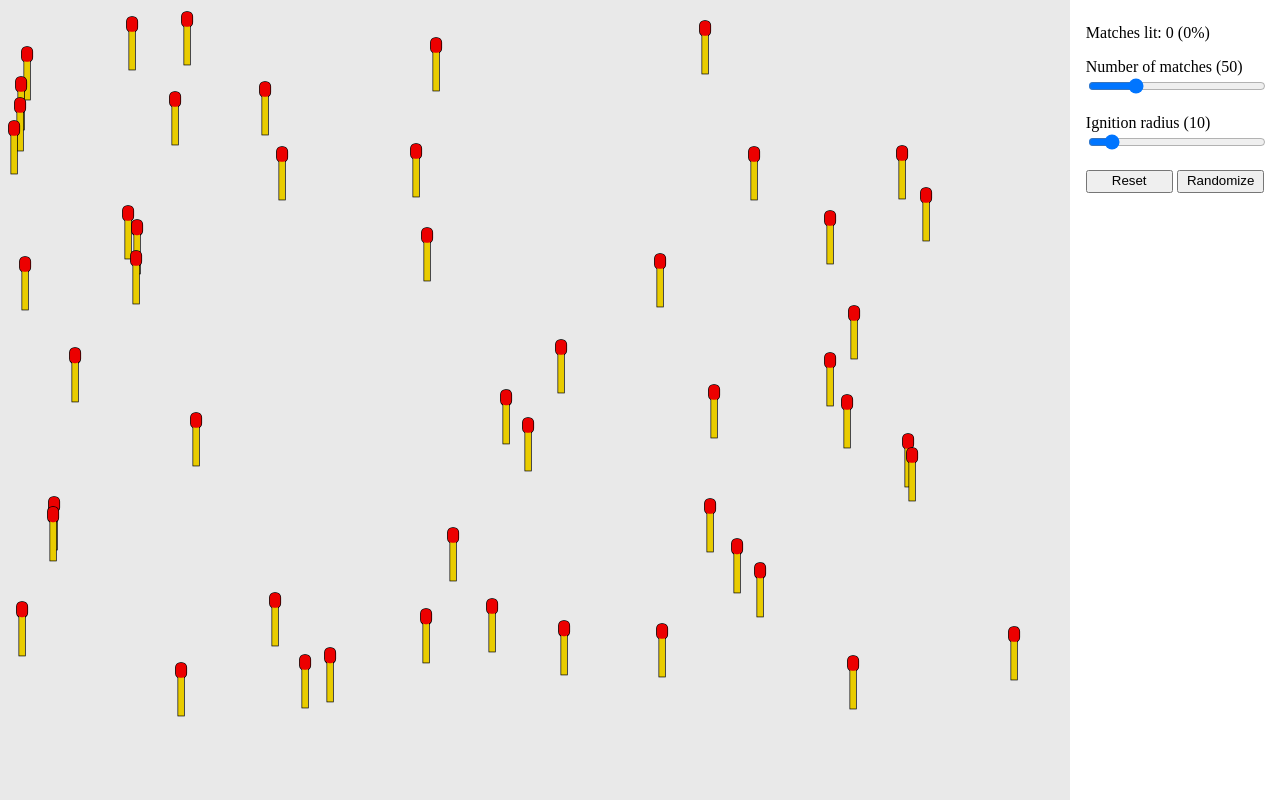
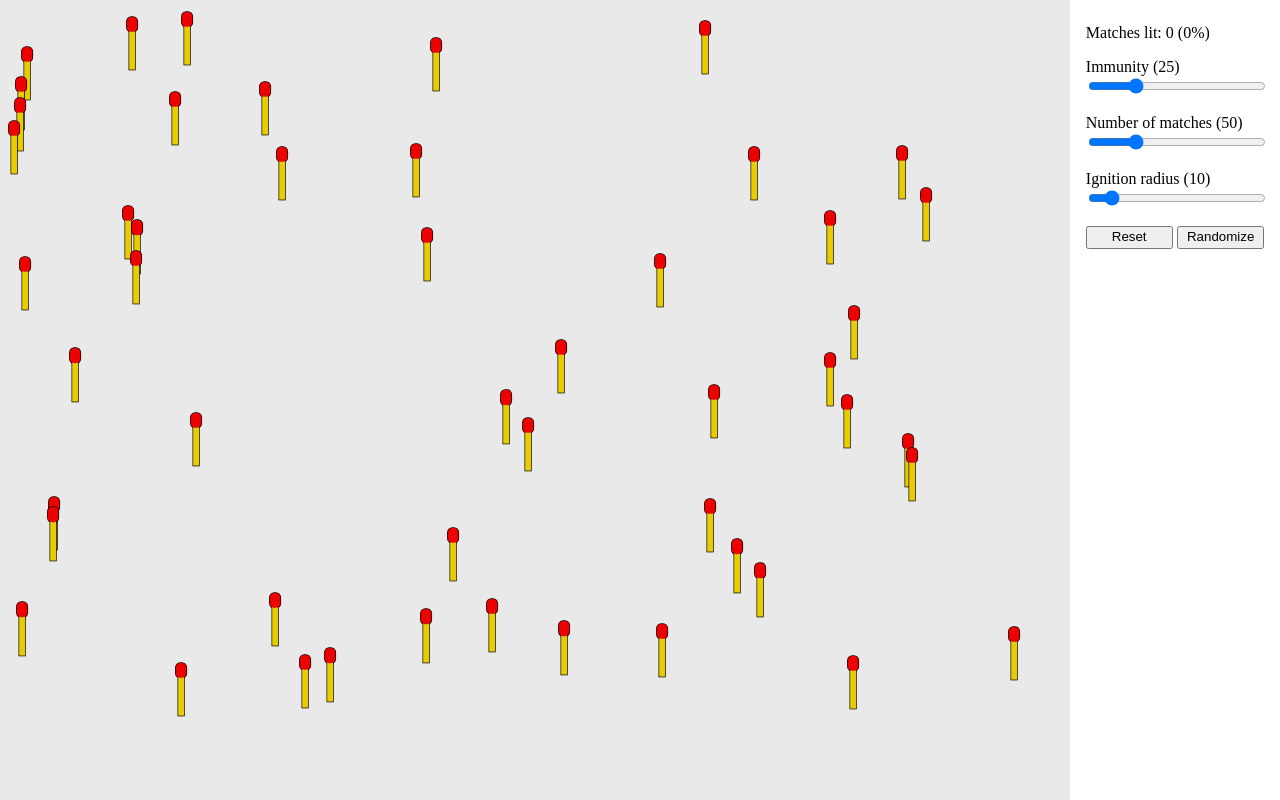
Before and after one commit to parogers/herd-immunity-demo, an Angular app: page / in a window 1280 px wide. Built offline with nearby package versions, Linux system fonts and the light colour scheme.

Commit message:
Add control for "immune" matches

```diff
--- a/src/app/app.component.html
+++ b/src/app/app.component.html
@@ -6,6 +6,11 @@
     <div class="controls">
         <div>
             Matches lit: {{ numMatchesLit }} ({{ numMatchesListPercent }}%)
+        </div>
+
+        <div>
+            <label for="matches">Immunity <span class="immunity">({{ percentImmunity }})</span></label>
+            <input #percentImmunityInput name="immunity" type="range" min="0" max="100" (input)="handlePercentImmunityChange($event)">
         </div>
 
         <div>
--- a/src/app/app.component.ts
+++ b/src/app/app.component.ts
@@ -21,6 +21,7 @@ import { Component, EventEmitter, ViewChild } from '@angular/core';
 
 const DEFAULT_NUM_MATCHES = 50;
 const DEFAULT_IGNITION_RADIUS = 10;
+const DEFAULT_PERCENT_IMMUNITY = 25;
 // This is intentionally set low just to prevent tight clustering/overlapping
 // of matches. Setting it too high will make the matches look artificially
 // spaced out and not random.
@@ -165,6 +166,9 @@ export class AppComponent
     @ViewChild('ignitionRadiusInput', { static: true })
     private ignitionRadiusInput;
 
+    @ViewChild('percentImmunityInput', { static: true })
+    private percentImmunityInput;
+
     /*
      * A list of randomly generated points to use for the match positions. This
      * list is long enough for any number of matches chosen by the slider.
@@ -175,7 +179,7 @@ export class AppComponent
 
     matches : Match[] = [];
     ignitionRadius = DEFAULT_IGNITION_RADIUS;
-
+    percentImmunity = DEFAULT_PERCENT_IMMUNITY;
     numMatchesLit : number = 0;
 
     ngOnInit()
@@ -190,6 +194,7 @@ export class AppComponent
 
         this.numMatchesInput.nativeElement.value = this.matches.length;
         this.ignitionRadiusInput.nativeElement.value = this.ignitionRadius;
+        this.percentImmunityInput.nativeElement.value = this.percentImmunity;
 
         /* Recalculate the match placement after a short time. This is a hack
          * to fix a bug that appears while in portrait mode - the match area
@@ -322,4 +327,9 @@ export class AppComponent
             match.placeElement(rect);
         });
     }
+
+    handlePercentImmunityChange(event)
+    {
+        this.percentImmunity = event.target.value;
+    }
 }
```
